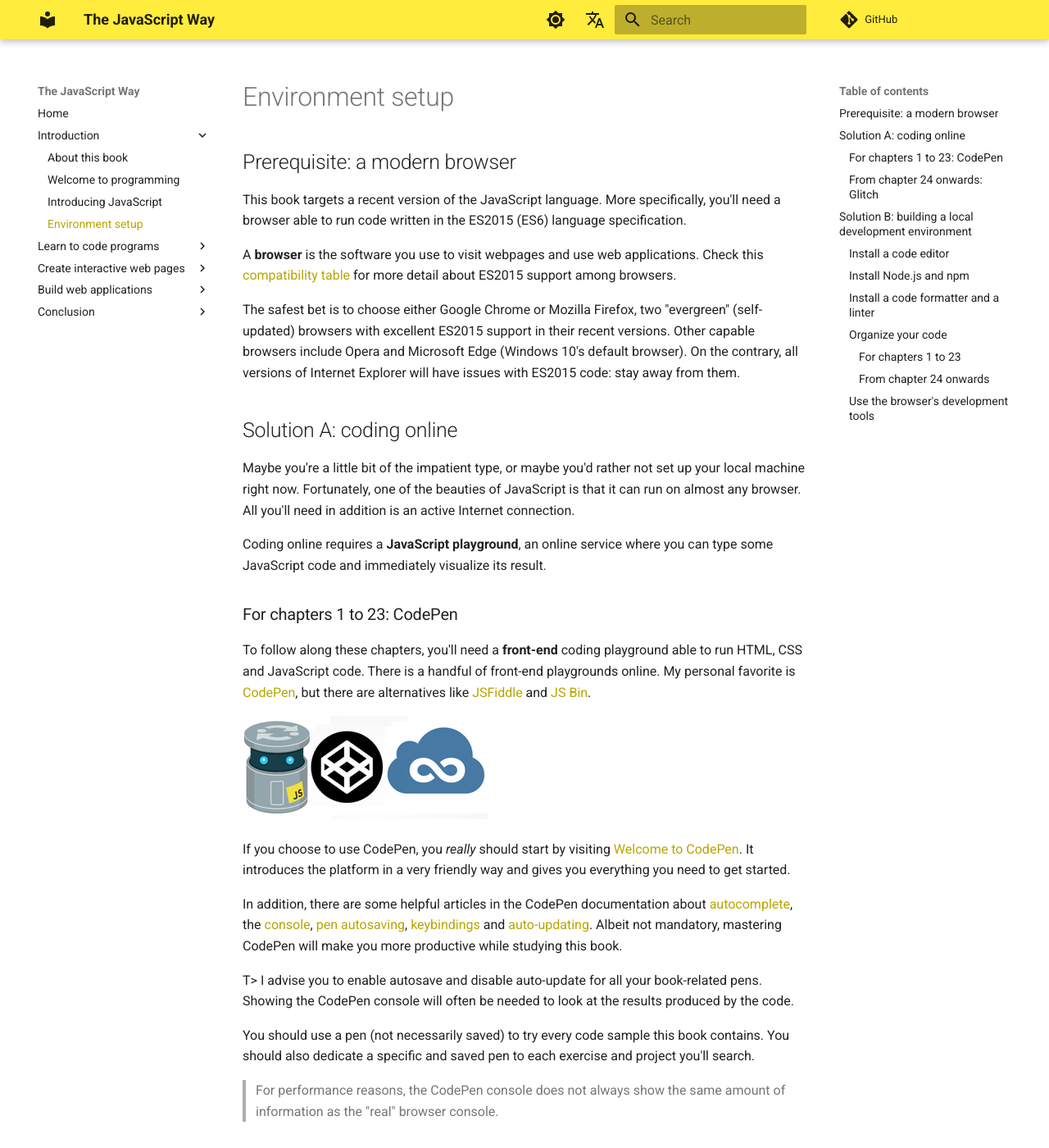
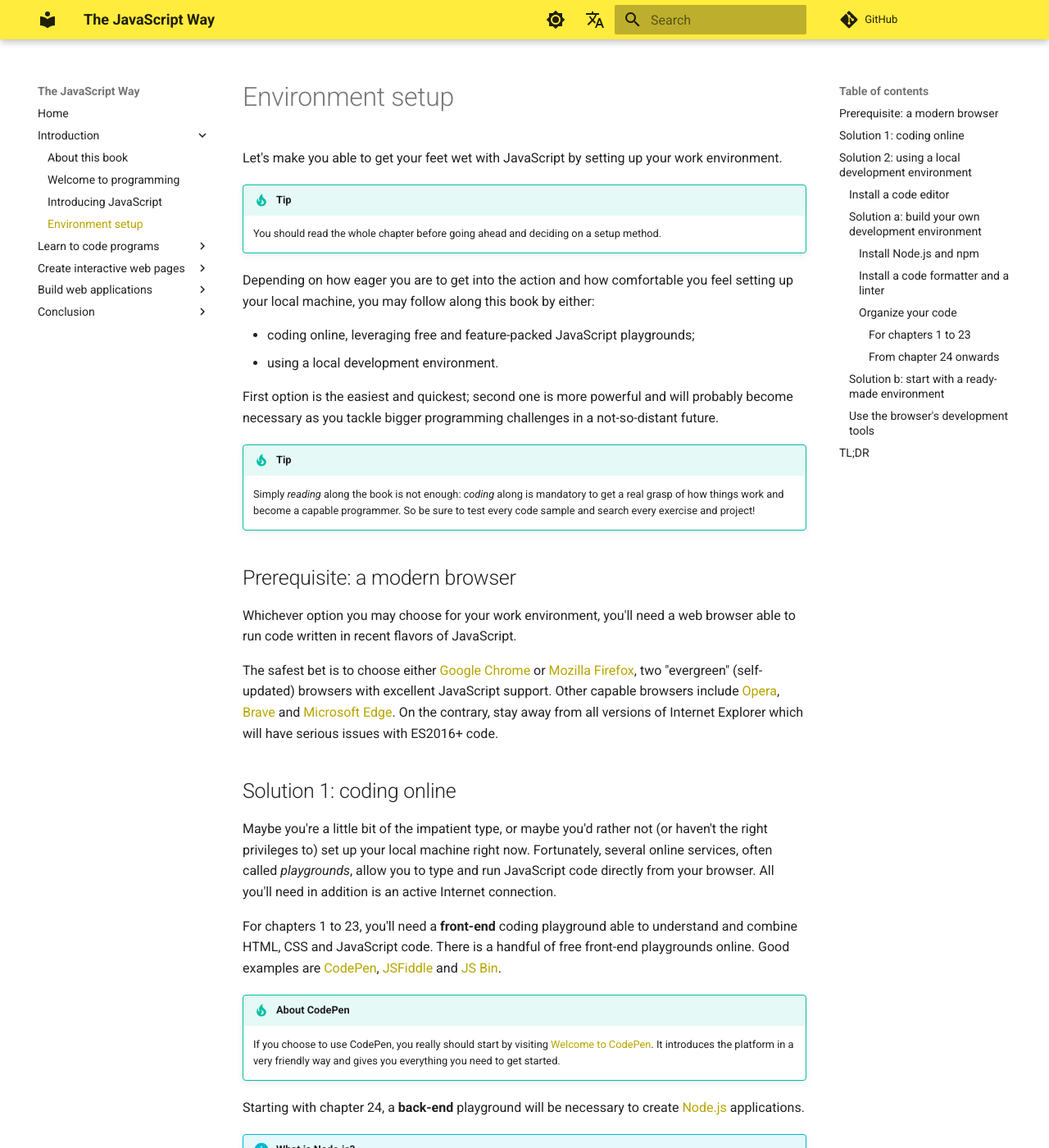
Before and after one commit to thejsway/thejsway, an MkDocs documentation site: the page built from manuscript/intro04.md, in a window 1280 px wide and 1400 px high. Shown: the whole window at 82% size. Built offline with MkDocs 1.6.1 and Material for MkDocs 9.7.7, drawn with Linux system fonts in a browser that asks for light colours; comment, search, counter and statistics services are not loaded; some of the changed text lies outside the part shown.

Commit message:
Update introduction

````diff
--- a/manuscript/intro04.md
+++ b/manuscript/intro04.md
@@ -1,100 +1,93 @@
 # Environment setup
+
+Let's make you able to get your feet wet with JavaScript by setting up your work environment.
+
+!!! tip
+
+    You should read the whole chapter before going ahead and deciding on a setup method.
+
+Depending on how eager you are to get into the action and how comfortable you feel setting up your local machine, you may follow along this book by either:
+
+* coding online, leveraging free and feature-packed JavaScript playgrounds;
+* using a local development environment.
+
+First option is the easiest and quickest; second one is more powerful and will probably become necessary as you tackle bigger programming challenges in a not-so-distant future.
+
+!!! tip
+
+    Simply *reading* along the book is not enough: *coding* along is mandatory to get a real grasp of how things work and become a capable programmer. So be sure to test every code sample and search every exercise and project!
 
 ## Prerequisite: a modern browser
 
-This book targets a recent version of the JavaScript language. More specifically, you'll need a browser able to run code written in the ES2015 (ES6) language specification.
+Whichever option you may choose for your work environment, you'll need a web browser able to run code written in recent flavors of JavaScript.
 
-A **browser** is the software you use to visit webpages and use web applications. Check this [compatibility table](https://kangax.github.io/compat-table/es6/) for more detail about ES2015 support among browsers.
+The safest bet is to choose either [Google Chrome](https://www.google.com/chrome/) or [Mozilla Firefox](https://www.mozilla.org/en-US/firefox/new/), two "evergreen" (self-updated) browsers with excellent JavaScript support. Other capable browsers include [Opera](https://www.opera.com), [Brave](https://brave.com) and [Microsoft Edge](https://www.microsoft.com/en-us/edge). On the contrary, stay away from all versions of Internet Explorer which will have serious issues with ES2016+ code.
 
-The safest bet is to choose either Google Chrome or Mozilla Firefox, two "evergreen" (self-updated) browsers with excellent ES2015 support in their recent versions. Other capable browsers include Opera and Microsoft Edge (Windows 10's default browser). On the contrary, all versions of Internet Explorer will have issues with ES2015 code: stay away from them.
+## Solution 1: coding online
 
-## Solution A: coding online
+Maybe you're a little bit of the impatient type, or maybe you'd rather not (or haven't the right privileges to) set up your local machine right now. Fortunately, several online services, often called *playgrounds*, allow you to type and run JavaScript code directly from your browser. All you'll need in addition is an active Internet connection.
 
-Maybe you're a little bit of the impatient type, or maybe you'd rather not set up your local machine right now. Fortunately, one of the beauties of JavaScript is that it can run on almost any browser. All you'll need in addition is an active Internet connection.
+For chapters 1 to 23, you'll need a **front-end** coding playground able to understand and combine HTML, CSS and JavaScript code. There is a handful of free front-end playgrounds online. Good examples are [CodePen](http://codepen.io), [JSFiddle](https://jsfiddle.net/) and [JS Bin](http://jsbin.com/).
 
-Coding online requires a **JavaScript playground**, an online service where you can type some JavaScript code and immediately visualize its result.
+!!! tip "About CodePen"
 
-### For chapters 1 to 23: CodePen
+    If you choose to use CodePen, you really should start by visiting [Welcome to CodePen](https://codepen.io/hello/). It introduces the platform in a very friendly way and gives you everything you need to get started.
 
-To follow along these chapters, you'll need a **front-end** coding playground able to run HTML, CSS and JavaScript code. There is a handful of front-end playgrounds online. My personal favorite is [CodePen](http://codepen.io), but there are alternatives like [JSFiddle](https://jsfiddle.net/) and [JS Bin](http://jsbin.com/).
+Starting with chapter 24, a **back-end** playground will be necessary to create [Node.js](https://nodejs.org) applications.
 
-![The JSFiddle, CodePen and JS Bin logos](images/appendix01-01.png)
+!!! info "What is Node.js?"
 
-If you choose to use CodePen, you *really* should start by visiting [Welcome to CodePen](https://codepen.io/hello/). It introduces the platform in a very friendly way and gives you everything you need to get started.
+    Node.js (or simply Node) is a platform for running JavaScript code outside the browser. We'll cover this topic in detail in the third part of this book.
 
-In addition, there are some helpful articles in the CodePen documentation about [autocomplete](https://blog.codepen.io/documentation/editor/autocomplete/), the [console](https://blog.codepen.io/documentation/editor/console/), [pen autosaving](https://blog.codepen.io/documentation/editor/autosave/), [keybindings](https://blog.codepen.io/documentation/editor/key-bindings/) and [auto-updating](https://blog.codepen.io/documentation/editor/auto-updating-previews/). Albeit not mandatory, mastering CodePen will make you more productive while studying this book.
+A prominent choice for tinkering with Node.js online is [Glitch](https://glitch.com), a platform for quickly building Node-based web applications. Glitch emulates a local Node setup and automates things like code execution, package management, hosting and deployment. You can also remix (clone) any Glitch app to personalize it for your needs. You can learn more about Glitch [here](https://glitch.com/about/) and start by remixing [this project](https://glitch.com/edit/#!/thejsway-starterapp).
 
-T> I advise you to enable autosave and disable auto-update for all your book-related pens. Showing the CodePen console will often be needed to look at the results produced by the code.
+Another valuable option is [Replit](https://replit.com), an online coding environment with which you can create front-end and back-end applications with JavaScript (among many other platforms). The Replit [documentation](https://docs.replit.com/) is a good place to start.
 
-You should use a pen (not necessarily saved) to try every code sample this book contains. You should also dedicate a specific and saved pen to each exercise and project you'll search.
+## Solution 2: using a local development environment
 
-> For performance reasons, the CodePen console does not always show the same amount of information as the "real" browser console.
-
-### From chapter 24 onwards: Glitch
-
-Starting with chapter 24, a **back-end** playground will be necessary to create Node.js applications. The prominent choice is [Glitch](https://glitch.com), a platform for quickly building Node-based web applications. Glitch emulates a local Node setup and automates things like code execution, package management, hosting and deployment. You can also remix (clone) any Glitch app to personalize it for your needs.
-
-![The Glitch logo](images/appendix01-02.png)
-
-You can learn more about Glitch [here](https://glitch.com/about/) and start by remixing [this project](https://glitch.com/edit/#!/thejsway-starterapp).
-
-## Solution B: building a local development environment
-
-Setting up your local machine takes a bit of work, but will give you a tailored and powerful environment. This is also your only choice if you need to work offline.
-
-The following steps will help you code effectively on your machine.
+Setting up your local machine takes a bit of work, but will ultimately give you a tailored and powerful environment. This is also your only choice if you need to work offline.
 
 ### Install a code editor
 
-At heart, programming is typing code as text in a number of files.
-To actually program, you'll need to use a **code editor** on your machine. Here are some of them:
+At heart, programming is typing code as text in a number of files. To actually program, you'll need to use a **code editor** on your machine.
 
-* [Visual Studio Code](https://code.visualstudio.com/) (my editor of choice).
-* [Brackets](http://brackets.io/).
-* [Atom](https://atom.io/).
-* [Sublime Text](https://www.sublimetext.com/).
+The choice is vast here, and you may already have previous experience and personal preferences. A few highlights are [Visual Studio Code](https://code.visualstudio.com/) (used as reference in this book), [Brackets](http://brackets.io/), [Atom](https://atom.io/) and [Sublime Text](https://www.sublimetext.com/).
 
-### Install Node.js and npm
+Once you have a code editor installed on your local machine, you can either:
 
-The **Node.js** platform is necessary from chapter 24 onwards. The **npm** package manager is automatically installed along with Node.
+* build your own JavaScript environment;
+* start with a ready-made environment specifically crafted for this book.
 
-To setup Node on your local machine, download the latest version [here](https://nodejs.org), execute the downloaded file and follow the instructions.
+Let's discuss these two methods.
 
-> Some examples in this book need Node 8 or higher.
+### Solution a: build your own development environment
 
-The easiest way to test that node is installed is to run the `node --version` command in your terminal/command prompt, and check that a version string is returned.
+In this scenario, you'll install and configure each piece of your JavaScript development toolchain manually.
 
-```console
-node --version
-```
+#### Install Node.js and npm
 
-### Install a code formatter and a linter
+To set up Node on your local machine, download the latest version [here](https://nodejs.org), execute the downloaded file then follow the instructions.  The **npm** package manager is automatically installed along with Node.
+
+#### Install a code formatter and a linter
 
 Over the years, a lot of tools have been created to ease a JavaScript developer's life. In particular, two kinds of tools are of great interest to any JavaScript professional:
 
 * A **code formatter** frees you from the burden of formatting your code manually and improves consistency. [Prettier](https://github.com/prettier/prettier) is the current standard.
 * A **linter** can greatly improve your code's quality, detecting bugs and enforcing good practices. [ESLint](http://eslint.org) is a common choice.
 
-The easiest way to setup ESLint and Prettier is to add them as **extensions** (sometimes named add-ons) to your code editor. For VS Code, use these links:
+The easiest way to set up these tools is to add them as **extensions** (sometimes named add-ons) to your code editor. For Visual Studio Code, use the following links for [Prettier](https://marketplace.visualstudio.com/items?itemName=esbenp.prettier-vscode) and [ESLint](https://marketplace.visualstudio.com/items?itemName=dbaeumer.vscode-eslint). Follow the instructions provided in their documentation to setup them.
 
-* [Prettier extension](https://marketplace.visualstudio.com/items?itemName=esbenp.prettier-vscode).
-* [ESLint extension](https://marketplace.visualstudio.com/items?itemName=dbaeumer.vscode-eslint).
-
-Follow the instructions provided in their documentation to setup them.
-
-> ESLint configuration is discussed in the next chapter.
-
-### Organize your code
+#### Organize your code
 
 It's important to set up your basic folder and file structure before actually starting to code. That way, your project will be organized, and you'll be starting off with some good programming habits.
 
-Create a folder in your storage disk dedicated to coding along this book. The folder name doesn't matter, `thejsway-code` will do nicely. All local files you subsequently create should be stored in subfolders of this root folder. The most logical solution is to create a subfolder for each chapter of the book.
+You should have a folder in your storage disk dedicated to coding along this book. The folder name doesn't matter, `thejsway-code` will do nicely. All local files you subsequently create will be stored in subfolders of this root folder. The most logical solution is to create a subfolder for each chapter of the book.
 
 You can either download a [predefined folder structure](https://raw.githubusercontent.com/bpesquet/thejsway/master/resources/code-skeleton.zip) or follow the next few paragraphs to create this folder structure by hand.
 
-#### For chapters 1 to 23
+##### For chapters 1 to 23
 
-In these chapters, you'll execute your JavaScript code in the browser. Your files will be stored according to their type: HTML files (the ones with an `.html` extension) in an `html` subfolder, CSS files (`.css`) in a `css` subfolder and JavaScript files (`.js`) in a `js` subfolder. Each chapter is set up in a series of folders as follows.
+In these chapters, you'll execute your JavaScript code through the browser. Your files will be stored according to their type: HTML files (the ones with an `.html` extension) in an `html` subfolder, CSS files (`.css`) in a `css` subfolder and JavaScript files (`.js`) in a `js` subfolder. Each chapter is set up in a series of folders as follows.
 
 ![Folder structure for chapter 1](images/appendix01-03.png)
 
@@ -110,8 +103,10 @@
 </head>
 
 <body>
-    <!-- HTML code goes here -->
+    <!-- If necessary, HTML code goes here -->
+    <!-- ... -->
 
+    <!-- Load the JavaScript code located in the examples.js file>
     <script src="../js/examples.js"></script>
 </body>
 
@@ -131,17 +126,50 @@
 * `views` for HTML files.
 * `modules` for internal modules.
 
+### Solution b: start with a ready-made environment
+
+!!! note
+
+    The following process is only available with Visual Studio Code.
+
+Rather than installing and configuring every piece of software manually, you can obtain a ready to use, fine-tuned JavaScript environment in a few pretty easy steps. Black magic? No, Docker combined with VS Code.
+
+[Docker](https://www.docker.com/) is a tool for running applications and services in small, lightweight "containers" which do not interfere with your local machine's installed software or configuration. This means you don't have to worry about configuring or setting up complicated development tools on your local machine. The general idea is given by the following schema. See [here](https://docs.docker.com/get-started/overview) for a more detailed overview of Docker.
+
+[![Docker architecture](images/intro04-01.png)](https://code.visualstudio.com/blogs/2020/07/27/containers-edu)
+
+Start by installing [Docker Desktop](https://docs.docker.com/desktop/) on your local machine. Depending on your operating system, a few post-install configuration steps may be necessary. Once it's done, start Docker Desktop.
+
+Next, simply follow [this link]() to kickstart a *containerized JavaScript development environment* using Visual Studio Code. Clicking it will cause VS Code to automatically install the [Dev Containers](https://marketplace.visualstudio.com/items?itemName=ms-vscode-remote.remote-containers) extension if needed, clone the environment source code into a container volume, and spin up a dev container for use.
+
+!!! tip
+
+    Feeling curious? Read [this article](https://code.visualstudio.com/docs/devcontainers/containers) and check out [this code repository](https://github.com/microsoft/vscode-remote-try-node) to gain a better understanding of how dev containers work and what's going on under the hood.
+
+The newly created container packs everything you need to code alongside this book:
+
+* A recent version of Node.js;
+* The [Prettier]((https://marketplace.visualstudio.com/items?itemName=esbenp.prettier-vscode)) and [ESLint](https://marketplace.visualstudio.com/items?itemName=dbaeumer.vscode-eslint) VS Code extensions, already configured in accordance with the language flavor used throughout the book;
+* The predefined folder structure described above, and the initial code for all book exercises.
+
+Pretty neat, isn't it?
+
 ### Use the browser's development tools
 
-Modern browsers include **developer tools** to help with web development. Each browser differs in exactly which tools they provide, but there are more similarities than differences among them.
+In a local development scenario, you'll often interact with your code through your browser's **developer tools**.
 
-These tools usually include a **JavaScript console** (to show JS output and type commands), a **page inspector** (to browse the page structure) and many more!
+Designed to help with web development, these tools are included in all modern browsers (with minor differences between them). They tools usually include a **JavaScript console** (to show JS output and optionally type commands), a **page inspector** (to browse the page structure) and many more!
 
 ![The Firefox JavaScript console](images/chapter12-01.png)
 
-Check out the following links to discover more about browser developer tools:
+To discover more about browser developer tools, you might want to check out the following resources: [Using the browser developer tools](https://www.khanacademy.org/computing/computer-programming/html-css/web-development-tools/a/using-the-browser-developer-tools), [Optimize your website with DevTools](https://openclassrooms.com/courses/optimize-your-website-with-devtools), [DevTools Overview](https://developer.chrome.com/devtools) (Chrome), [DevTools User Docs](https://developer.mozilla.org/en-US/docs/Tools) (Firefox).
 
-* [Khan Academy - Inspecting HTML and CSS](https://www.khanacademy.org/computing/computer-programming/html-css/web-development-tools/a/using-the-browser-developer-tools).
-* [OpenClassrooms - Optimize your website with DevTools](https://openclassrooms.com/courses/optimize-your-website-with-devtools).
-* [Chrome DevTools Overview](https://developer.chrome.com/devtools).
-* [Firefox Developer Tools](https://developer.mozilla.org/en-US/docs/Tools).
+## TL;DR
+
+* You have two options for coding along this book: leveraging online services or using a development environment on your local machine.
+
+* First option is the fastest, second one is more interesting in the long run.
+
+* Your local machine can be set up for JavaScript coding either by installing everything yourself or exploit a preconfigured, *containerized* environment.
+
+* In all cases, testing the code examples and searching the exercises is mandatory for a successful learning!
--- a/mkdocs.yml
+++ b/mkdocs.yml
@@ -87,6 +87,7 @@
   - stylesheets/extra.css
 
 markdown_extensions:
+  - admonition
   - pymdownx.details
   - pymdownx.superfences
   - pymdownx.highlight:
````
Also changed, not shown: other parts of manuscript/intro04.md (+2 -2 lines), manuscript/index.md (+2 -2 lines), manuscript/intro01.md (+2 -15 lines), manuscript/intro02.md (+25 -29 lines), manuscript/intro03.md (+26 -16 lines), manuscript/images/appendix01-01.png (deleted), manuscript/images/appendix01-02.png (deleted), manuscript/images/intro04-01.png (added).
